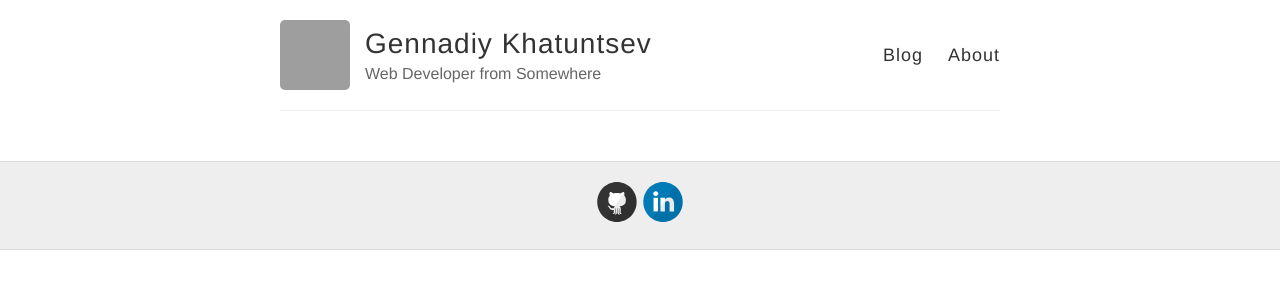
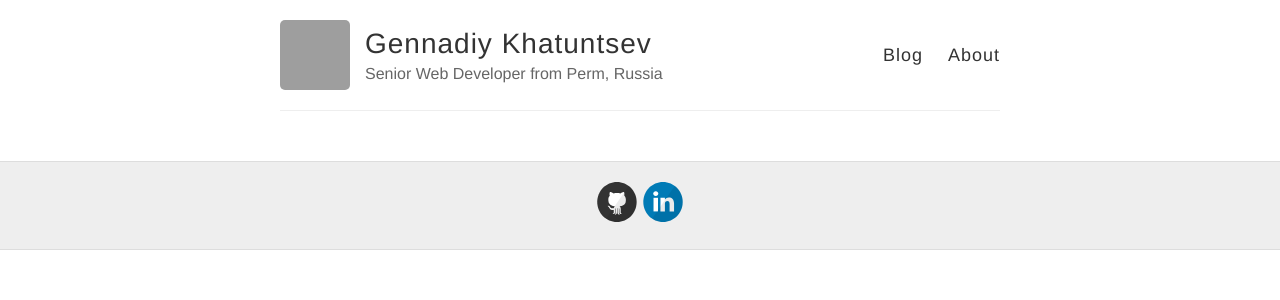
Before and after one commit to stee1cat/stee1cat.github.io, a Jekyll site: the page built from index.html, in a window 1280 px wide. Shown: the top 300 px of the page. Built offline with Jekyll 4.4.1, drawn with Linux system fonts in a browser that asks for light colours; grey boxes are pictures that could not be loaded.

Commit message:
Updated bio

```diff
--- a/_config.yml
+++ b/_config.yml
@@ -6,7 +6,7 @@
 name: Gennadiy Khatuntsev
 
 # Short bio or description (displayed in the header)
-description: Web Developer from Somewhere
+description: Senior Web Developer from Perm, Russia
 
 # URL of your avatar or profile pic (you could use your GitHub profile pic)
 avatar: https://avatars1.githubusercontent.com/u/1467622
@@ -41,7 +41,7 @@ google_analytics:
 
 # Your website URL (e.g. http://barryclark.github.io or http://www.barryclark.co)
 # Used for Sitemap.xml and your RSS feed
-url:
+url: https://khatuntsev.dev
 
 # If you're hosting your site at a Project repository on GitHub pages
 # (http://yourusername.github.io/repository-name)
```
